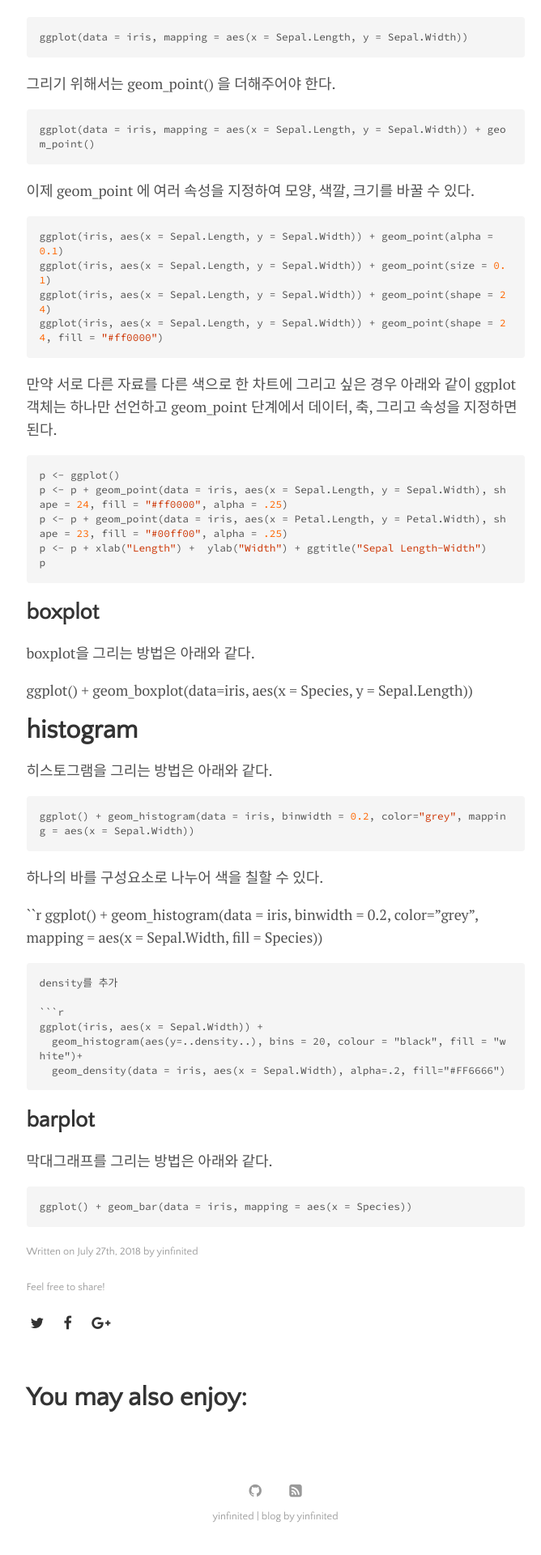
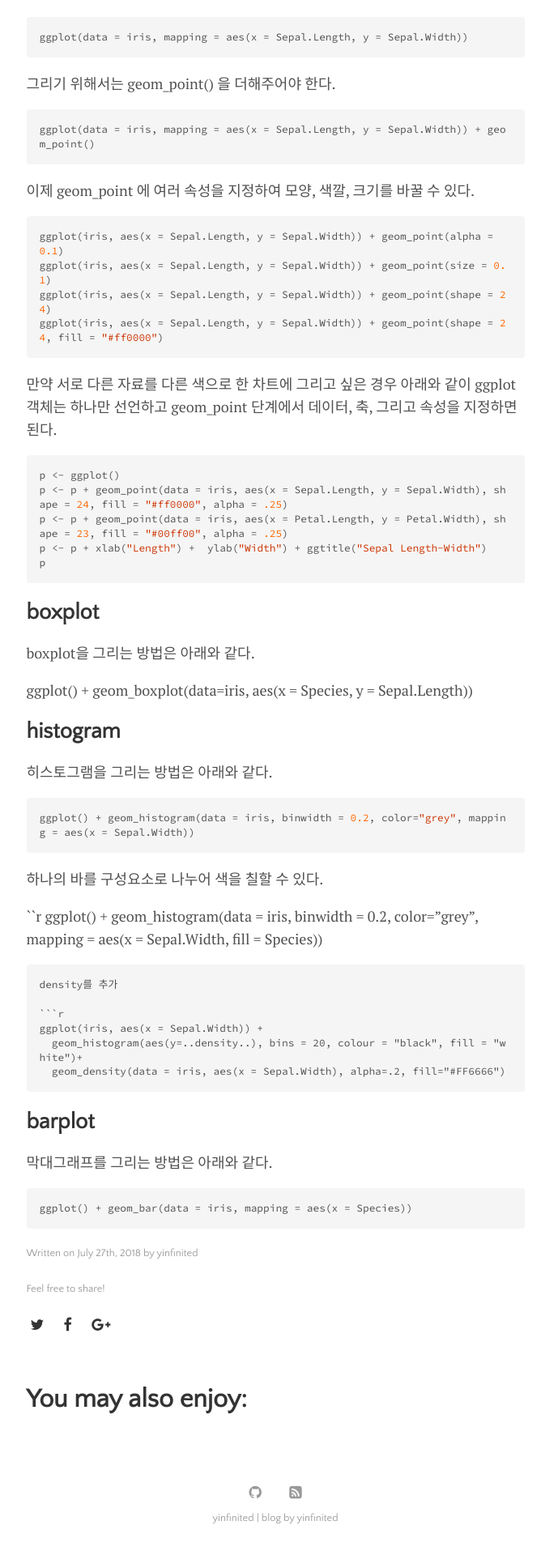
Before and after one commit to yinfinited/yinfinited.github.io, a Jekyll site: the page built from _posts/2018-07-27-ggplot.md, in a window 1280 px wide. Shown: the part 745-2665 px from the top of the page at 81% size, without its empty margins (300-968 px from the left). Built offline with Jekyll 4.4.1, drawn with Linux system fonts in a browser that asks for light colours; our own code applies the rules of GitHub Pages for plain Markdown files.

```diff
--- a/_posts/2018-07-27-ggplot.md
+++ b/_posts/2018-07-27-ggplot.md
@@ -54,7 +54,7 @@ boxplot을 그리는 방법은 아래와 같다.
 
 ggplot() + geom_boxplot(data=iris, aes(x = Species, y = Sepal.Length))
 
-# histogram
+## histogram
 
 히스토그램을 그리는 방법은 아래와 같다.
 
```
